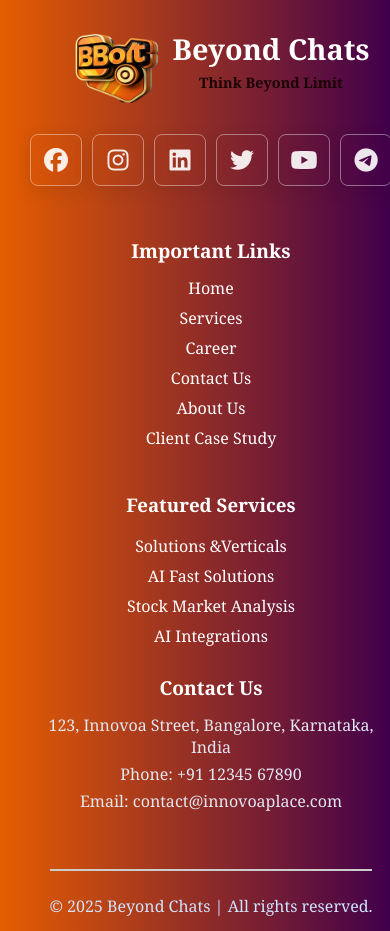
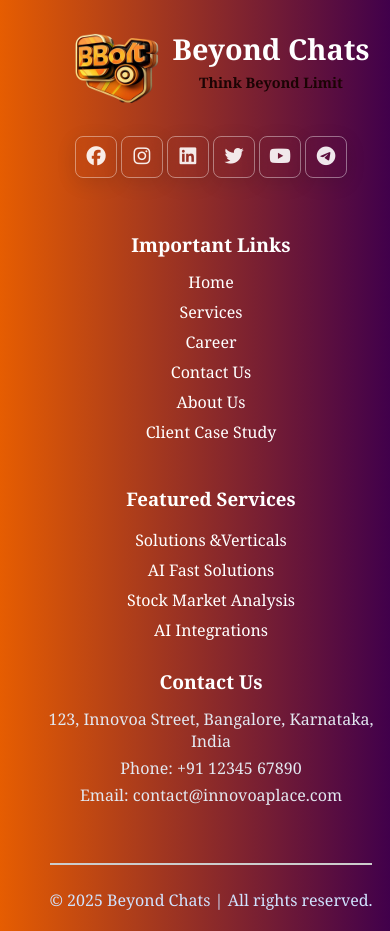
Before and after one commit to sunnysagar/chatbotsetup, a React (Vite) app: page / in a window 390 px wide. Shown: the part 2600-3531 px from the top of the page. Built offline with nearby package versions, Linux system fonts and the light colour scheme; no server answers.

Commit message:
commit the icons change

```diff
--- a/src/Style.css
+++ b/src/Style.css
@@ -2346,6 +2346,16 @@
     justify-content: center;
   }
 
+  .social-media-icons li{
+    margin: 2px;
+  }
+
+  .social-media-icons li a{
+    width: 40px;
+    height: 40px;
+    font-size: 1.2em;
+  }
+
   .contact-link-item {
     text-align: center;
   }
```
